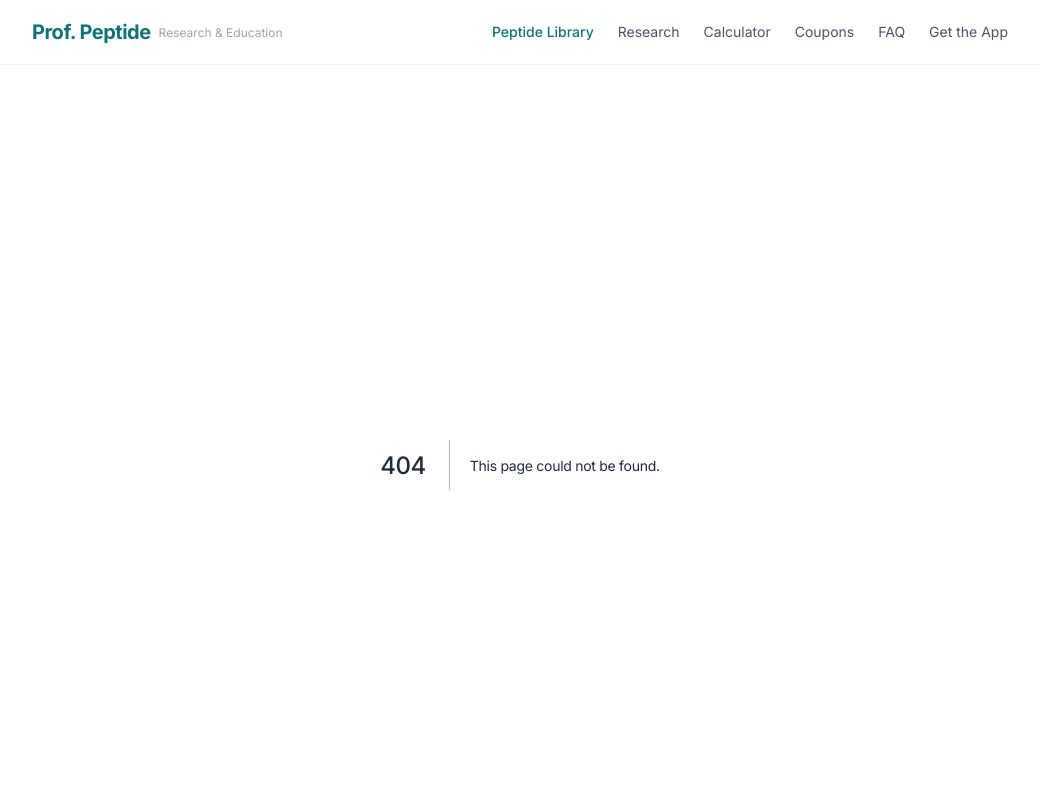
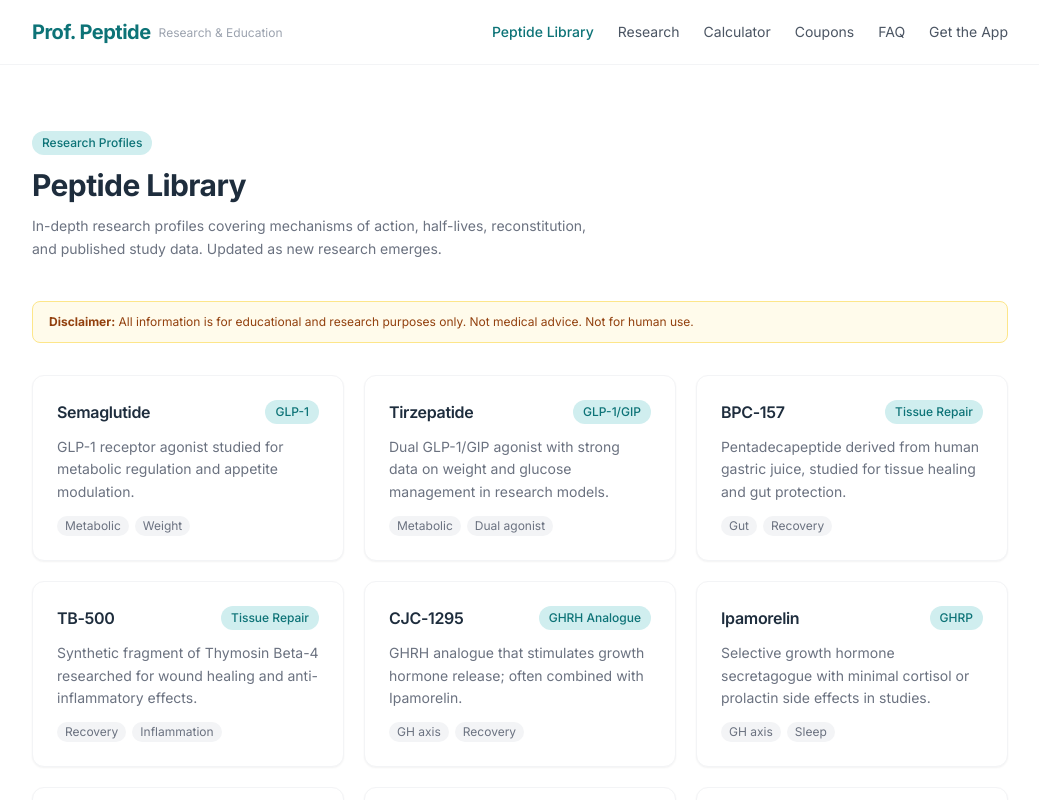
Before and after one commit to masbooksonebay/profpeptide, a Next.js app: page /peptides in a window 1280 px wide. Before the commit this address had no page. Shown: the top 800 px of the page, without its empty margins (120-1159 px from the left). Built offline with nearby package versions, Linux system fonts and the light colour scheme.

Commit message:
Add Peptide Library index page

```diff
--- /dev/null
+++ b/src/app/peptides/page.tsx
@@ -0,0 +1,54 @@
+import Link from "next/link";
+
+export const metadata = {
+  title: "Peptide Library | Prof. Peptide",
+  description: "Research profiles for 30+ peptides including mechanisms, half-lives, and dosing research.",
+};
+
+const peptides = [
+  { name: "Semaglutide", category: "GLP-1", tags: ["Metabolic", "Weight"], slug: "semaglutide", summary: "GLP-1 receptor agonist studied for metabolic regulation and appetite modulation." },
+  { name: "Tirzepatide", category: "GLP-1/GIP", tags: ["Metabolic", "Dual agonist"], slug: "tirzepatide", summary: "Dual GLP-1/GIP agonist with strong data on weight and glucose management in research models." },
+  { name: "BPC-157", category: "Tissue Repair", tags: ["Gut", "Recovery"], slug: "bpc-157", summary: "Pentadecapeptide derived from human gastric juice, studied for tissue healing and gut protection." },
+  { name: "TB-500", category: "Tissue Repair", tags: ["Recovery", "Inflammation"], slug: "tb-500", summary: "Synthetic fragment of Thymosin Beta-4 researched for wound healing and anti-inflammatory effects." },
+  { name: "CJC-1295", category: "GHRH Analogue", tags: ["GH axis", "Recovery"], slug: "cjc-1295", summary: "GHRH analogue that stimulates growth hormone release; often combined with Ipamorelin." },
+  { name: "Ipamorelin", category: "GHRP", tags: ["GH axis", "Sleep"], slug: "ipamorelin", summary: "Selective growth hormone secretagogue with minimal cortisol or prolactin side effects in studies." },
+  { name: "Retatrutide", category: "Triple Agonist", tags: ["Metabolic", "Novel"], slug: "retatrutide", summary: "GLP-1/GIP/glucagon triple agonist in clinical research; shows promising metabolic data." },
+  { name: "Selank", category: "Peptide Nootropic", tags: ["Anxiety", "Cognitive"], slug: "selank", summary: "Synthetic heptapeptide derived from tuftsin, researched for anxiolytic and nootropic properties." },
+  { name: "Semax", category: "Peptide Nootropic", tags: ["Cognitive", "Neuroprotection"], slug: "semax", summary: "ACTH-derived peptide studied for cognitive enhancement and neuroprotective properties." },
+  { name: "PT-141", category: "Melanocortin", tags: ["Sexual health"], slug: "pt-141", summary: "Melanocortin receptor agonist (Bremelanotide) studied for sexual arousal in research models." },
+  { name: "Epitalon", category: "Telomerase", tags: ["Longevity", "Sleep"], slug: "epitalon", summary: "Tetrapeptide researched for telomerase activation and circadian rhythm regulation." },
+  { name: "MOTS-c", category: "Mitochondrial", tags: ["Metabolic", "Longevity"], slug: "mots-c", summary: "Mitochondria-derived peptide studied for metabolic regulation and exercise performance." },
+];
+
+export default function PeptidesPage() {
+  return (
+    <div className="section">
+      <div className="mb-10">
+        <span className="tag mb-3 inline-block">Research Profiles</span>
+        <h1 className="text-3xl font-bold text-[#1e2d3d] mb-3">Peptide Library</h1>
+        <p className="text-gray-500 max-w-xl text-sm leading-relaxed">
+          In-depth research profiles covering mechanisms of action, half-lives, reconstitution, and published study data. Updated as new research emerges.
+        </p>
+      </div>
+      <div className="bg-amber-50 border border-amber-200 rounded-lg px-4 py-3 mb-8 text-xs text-amber-800">
+        <strong>Disclaimer:</strong> All information is for educational and research purposes only. Not medical advice. Not for human use.
+      </div>
+      <div className="grid grid-cols-1 sm:grid-cols-2 lg:grid-cols-3 gap-5">
+        {peptides.map((p) => (
+          <Link href={"/peptides/" + p.slug} key={p.slug} className="card group">
+            <div className="flex items-start justify-between mb-3">
+              <h2 className="text-base font-semibold text-[#1e2d3d] group-hover:text-[#0D7377] transition-colors">{p.name}</h2>
+              <span className="tag text-xs ml-2 flex-shrink-0">{p.category}</span>
+            </div>
+            <p className="text-sm text-gray-500 leading-relaxed mb-3">{p.summary}</p>
+            <div className="flex flex-wrap gap-1.5">
+              {p.tags.map((t) => (
+                <span key={t} className="text-xs bg-gray-100 text-gray-500 px-2 py-0.5 rounded-full">{t}</span>
+              ))}
+            </div>
+          </Link>
+        ))}
+      </div>
+    </div>
+  );
+}
```
